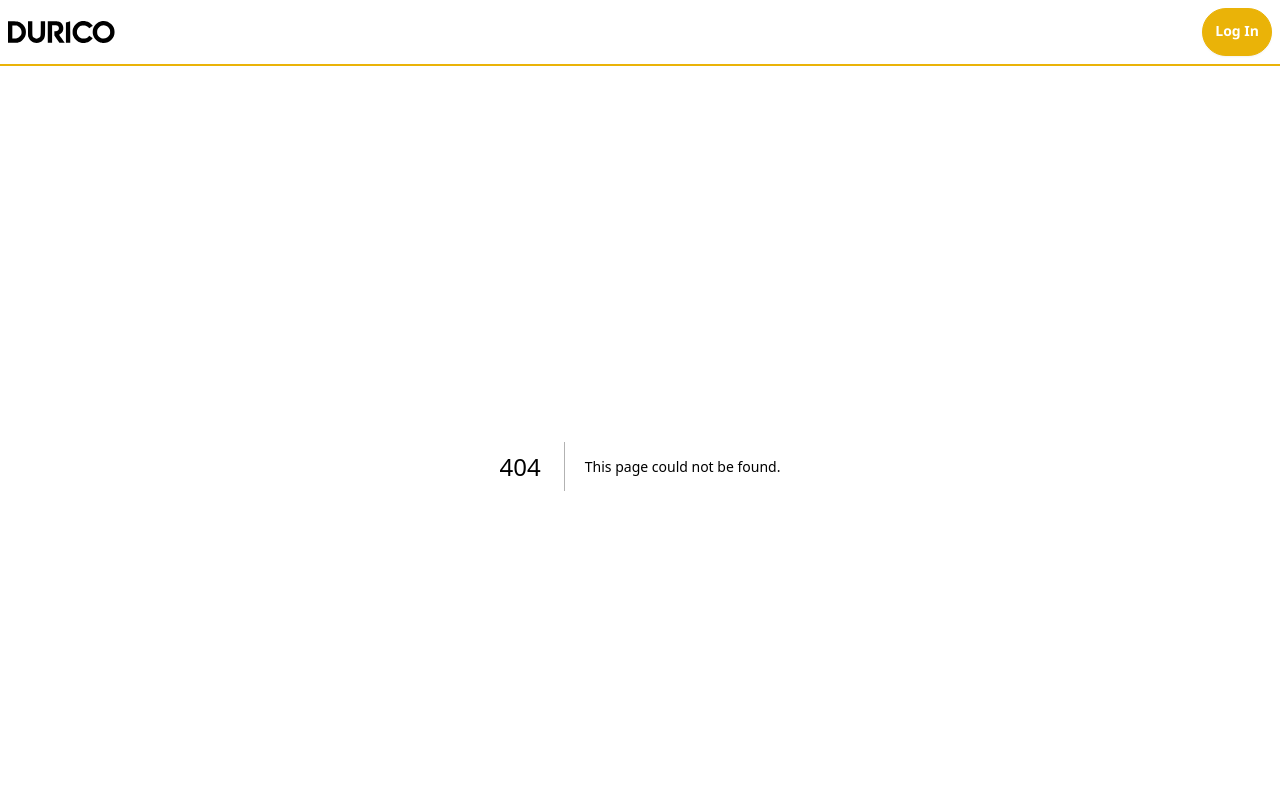
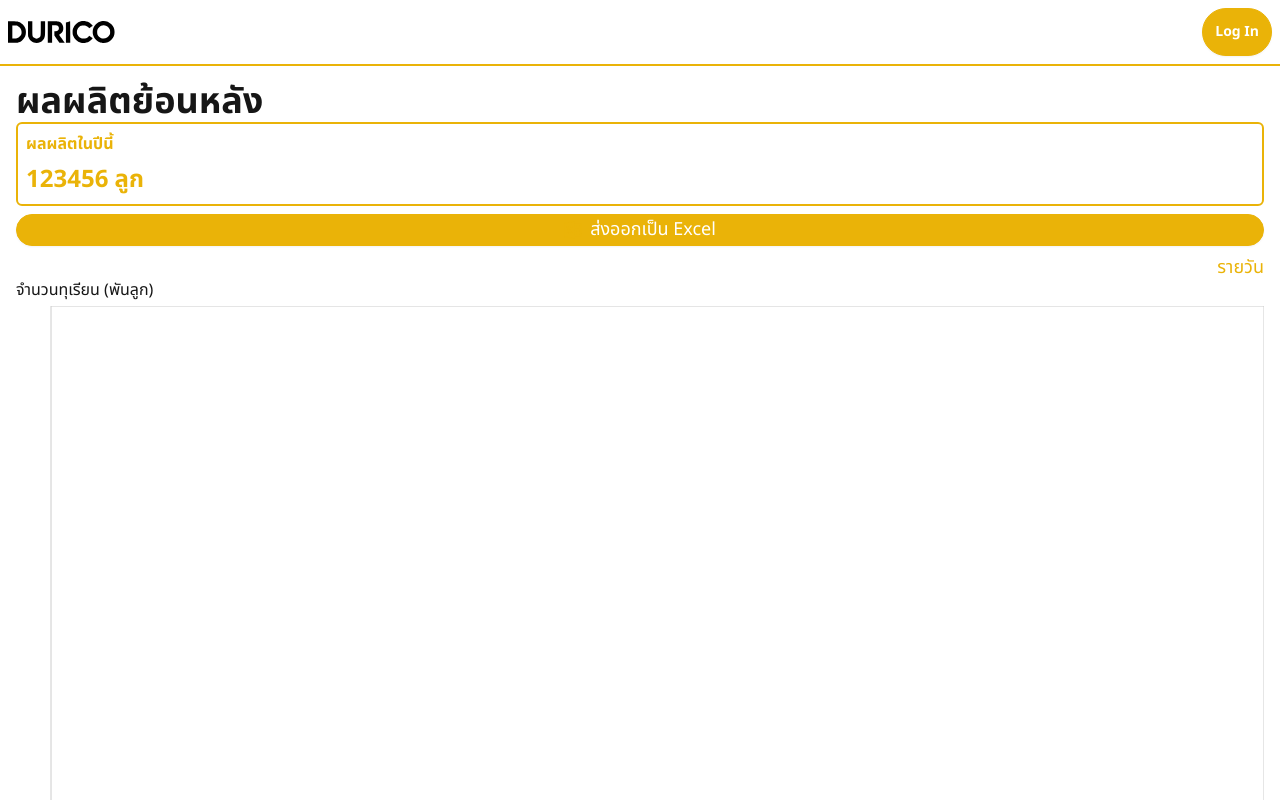
Before and after one commit to See2021/client, a Next.js app: page /history in a window 1280 px wide. Before the commit this address had no page. Shown: the top 800 px of the page. Built offline with nearby package versions, Linux system fonts and the light colour scheme.

Commit message:
hi commit

```diff
--- /dev/null
+++ b/src/app/history/page.tsx
@@ -0,0 +1,23 @@
+import React from "react";
+import Chart from "@/components/Chart";
+import { ExcelSvg } from "@/components/Svg";
+
+const History = () => {
+  return (
+    <div className="p-4">
+      <div className="text-4xl font-bold">ผลผลิตย้อนหลัง</div>
+      <div className="border-2 border-primary rounded-md p-2 space-y-2 text-primary font-semibold">
+        <div>ผลผลิตในปีนี้</div>
+        <div className="text-2xl">123456 ลูก</div>
+      </div>
+      <button className="btn btn-sm btn-primary rounded-3xl text-white text-lg font-medium w-full mt-2">
+        <ExcelSvg />
+        ส่งออกเป็น Excel
+      </button>
+      <div className="text-end text-lg text-primary -mb-4 mt-2">รายวัน</div>
+      <Chart />
+    </div>
+  );
+};
+
+export default History;
```
